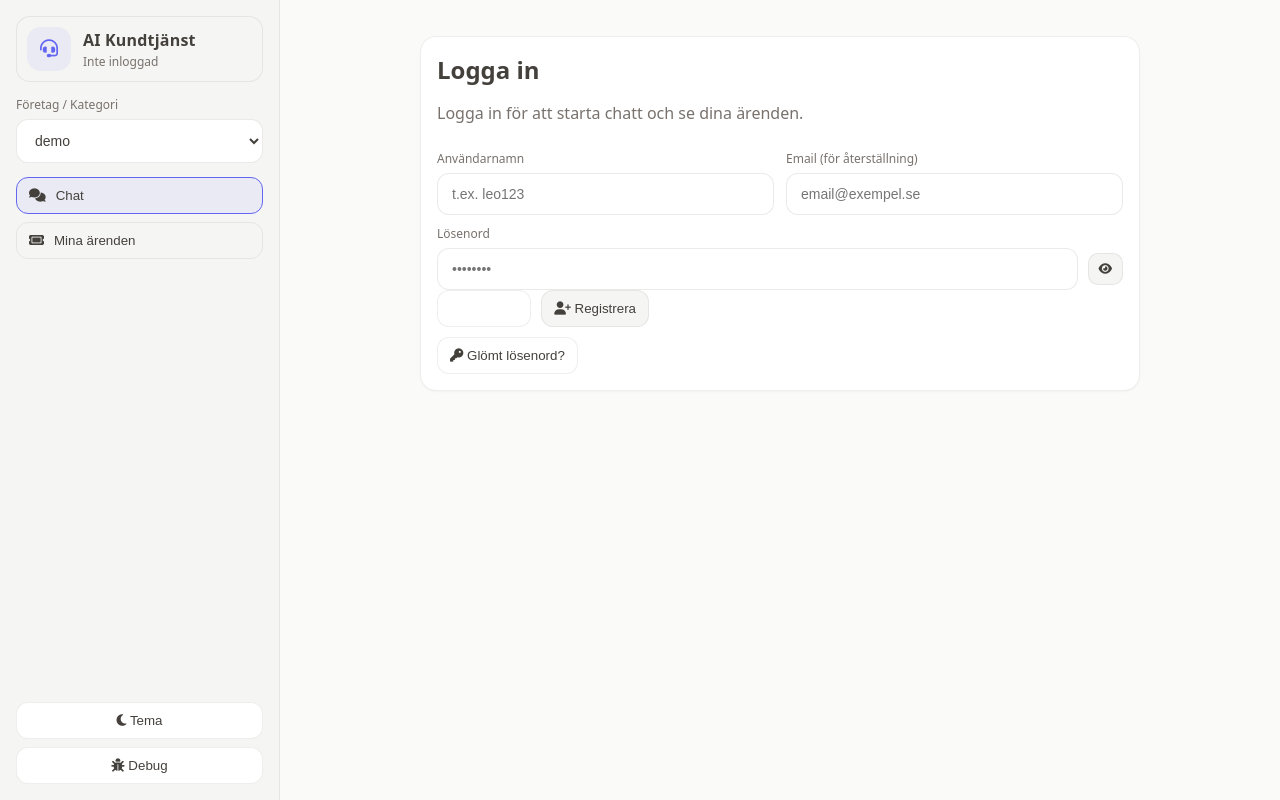
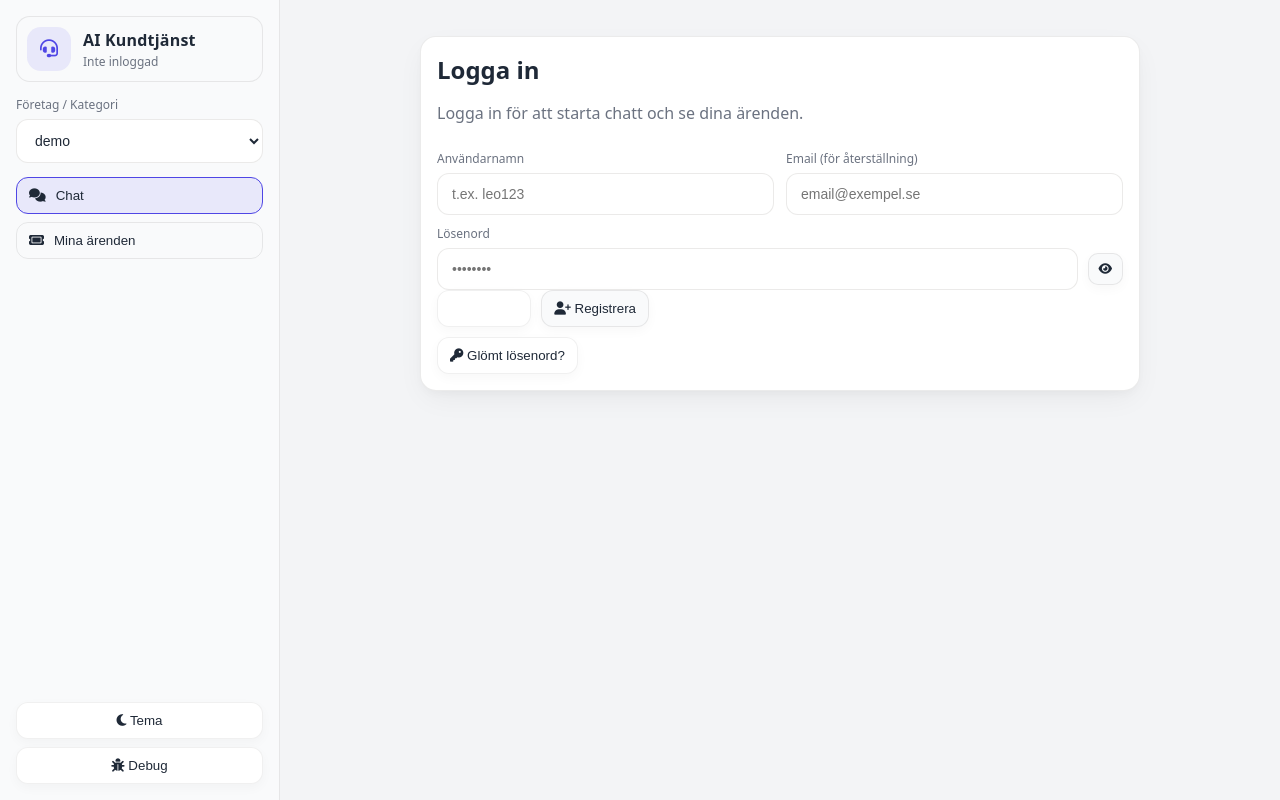
Before and after one commit to pilavjianleo-ai/ai-kundtjanst, a website: page public/index.html in a window 1280 px wide. Drawn offline with nearby package versions, Linux system fonts and the light colour scheme; no server answers.

Commit message:
UI: Enhanced light theme with premium floating glass aesthetics

```diff
--- a/public/style.css
+++ b/public/style.css
@@ -29,32 +29,34 @@
 }
 
 body[data-theme="light"] {
-  --bg: #fafaf9;
+  --bg: #f3f4f6;
   --panel: #ffffff;
-  --panel2: #f5f5f4;
-  --text: #44403c;
-  --muted: #78716c;
-  --text-muted: #a8a29e;
-  --border: rgba(120, 113, 108, 0.12);
-  --shadow: 0 1px 2px rgba(0, 0, 0, 0.03);
-
-  --glass: rgba(120, 113, 108, 0.03);
-  --glass-high: rgba(120, 113, 108, 0.06);
-  --glass-border: rgba(120, 113, 108, 0.08);
-
-  --primary: #6366f1;
-  --primary-fade: rgba(99, 102, 241, 0.08);
-  --primary2: #4f46e5;
-
-  --success: #22c55e;
-  --success-fade: rgba(34, 197, 94, 0.08);
-  --warn: #eab308;
-  --warn-fade: rgba(234, 179, 8, 0.08);
+  --panel2: #f9fafb;
+  --text: #1f2937;
+  --muted: #6b7280;
+  --text-muted: #9ca3af;
+  --border: rgba(0, 0, 0, 0.08);
+  /* Softer, larger shadow for floating feel */
+  --shadow: 0 10px 30px -5px rgba(0, 0, 0, 0.06), 0 4px 10px -2px rgba(0, 0, 0, 0.03);
+
+  /* Stronger glass effect */
+  --glass: rgba(255, 255, 255, 0.65);
+  --glass-high: rgba(255, 255, 255, 0.85);
+  --glass-border: rgba(255, 255, 255, 0.5);
+
+  --primary: #4f46e5;
+  --primary-fade: rgba(79, 70, 229, 0.1);
+  --primary2: #4338ca;
+
+  --success: #10b981;
+  --success-fade: rgba(16, 185, 129, 0.1);
+  --warn: #f59e0b;
+  --warn-fade: rgba(245, 158, 11, 0.1);
   --danger: #ef4444;
-  --danger-fade: rgba(239, 68, 68, 0.08);
-  --ok: #22c55e;
-
-  --overlay: rgba(250, 250, 249, 0.92);
+  --danger-fade: rgba(239, 68, 68, 0.1);
+  --ok: #10b981;
+
+  --overlay: rgba(255, 255, 255, 0.8);
 }
 
 * {
@@ -430,13 +432,18 @@ body[data-theme="light"] .input {
 
 body[data-theme="light"] .btn {
   background: var(--panel);
-  border-color: var(--border);
-  box-shadow: none;
+  border-color: rgba(0, 0, 0, 0.06);
+  box-shadow: 0 4px 12px rgba(0, 0, 0, 0.03);
+  /* Soft floating shadow */
+  backdrop-filter: blur(8px);
 }
 
 body[data-theme="light"] .btn:hover {
-  background: var(--panel2);
-  border-color: var(--border);
+  background: var(--panel);
+  border-color: var(--primary);
+  transform: translateY(-2px);
+  box-shadow: 0 8px 16px rgba(79, 70, 229, 0.12);
+  /* Colored shadow glow */
 }
 
 .btn:active {
```
